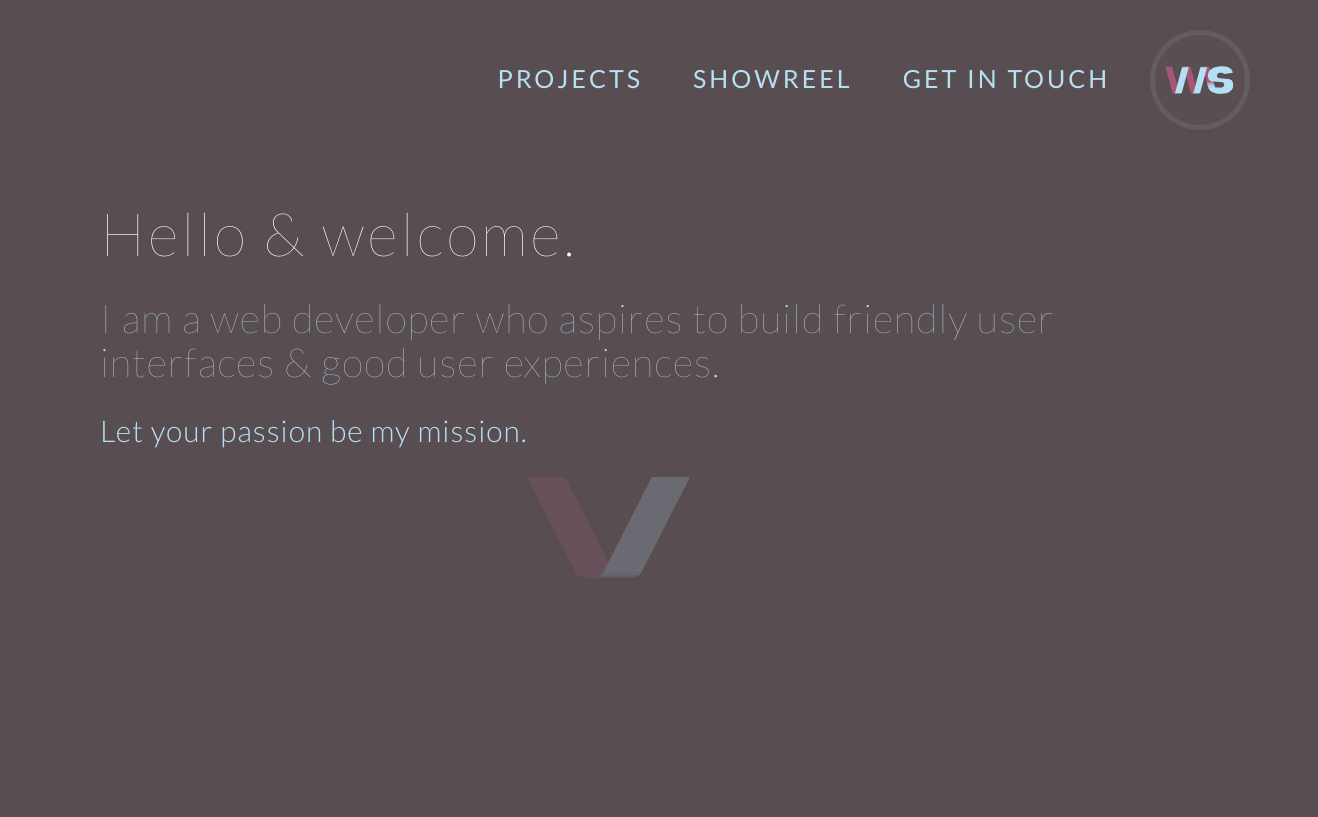
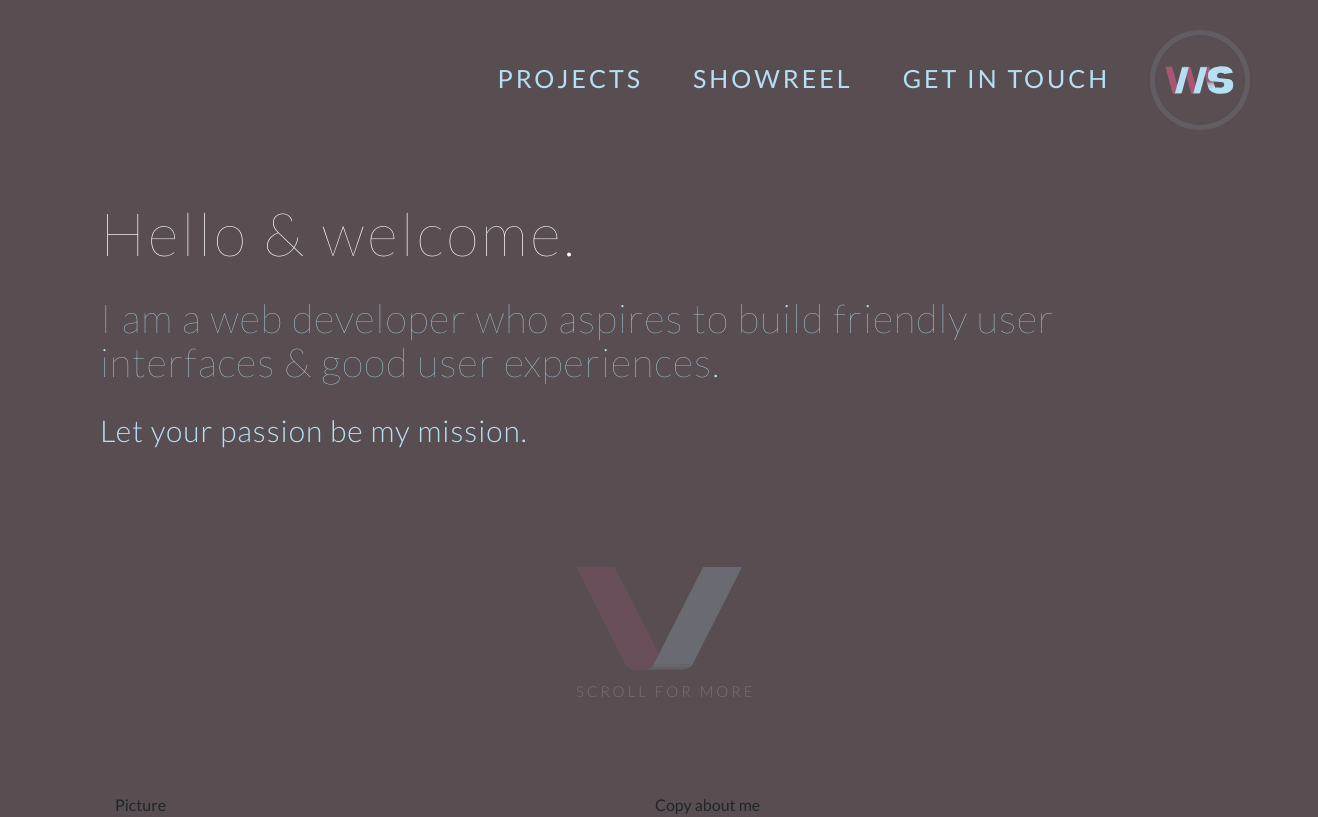
Before and after one commit to woodysee/woodysee, a React (Create React App) app: page / in a window 1280 px wide. Shown: the whole page, 1318 px wide, since content can reach past the window. Built offline with nearby package versions, Linux system fonts and the light colour scheme.

Commit message:
About Page WIP

```diff
--- a/src/Components/AboutMe/AboutMe.css
+++ b/src/Components/AboutMe/AboutMe.css
@@ -0,0 +1,3 @@
+.aboutme-container {
+  margin: 90px 100px 0px 100px;
+}
--- a/src/Components/AboutMe/AboutMe.js
+++ b/src/Components/AboutMe/AboutMe.js
@@ -6,7 +6,14 @@ class AboutMe extends Component {
   render() {
     return (
       <div id="landing-aboutme">
-
+        <div className="row aboutme-container">
+          <div className="col-md-6">
+            Picture
+          </div>
+          <div className="col-md-6">
+            Copy about me
+          </div>
+        </div>
       </div>
     );
   }
--- a/src/Components/Landing/Landing.css
+++ b/src/Components/Landing/Landing.css
@@ -27,8 +27,17 @@ h3 {
 }
 
 #about-me-header-arrow {
+  filter: alpha(opacity=50); /*For IE8 and below*/
+  margin: 120px 45vw 0 45vw;
+  opacity: 0.2;
   width: 13%;
-  margin: 30px 40vw;
+}
+
+label#about-me-header-arrow-label {
+  color: rgba(255, 255, 255, 1);
+  font-size: 15px;
+  font-weight: 300;
+  letter-spacing: 3px;
+  margin: 10px 40vw 0 45vw;
   opacity: 0.2;
-  filter: alpha(opacity=50); /*For IE8 and below*/
 }
--- a/src/Components/Landing/Landing.js
+++ b/src/Components/Landing/Landing.js
@@ -20,10 +20,8 @@ class Landing extends Component {
         <h2>I am a web developer who aspires to build friendly user interfaces &amp; good user experiences.</h2>
         <h3>Let your <span>passion</span> be my <span>mission</span>.</h3>
 
-        <div className="container-fluid">
-          <img id="about-me-header-arrow" src={seeBelowArrow}/>
-        </div>
-
+        <img id="about-me-header-arrow" src={seeBelowArrow}/>
+        <label id="about-me-header-arrow-label">SCROLL FOR MORE</label>
         <AboutMe/>
 
       </div>
```
